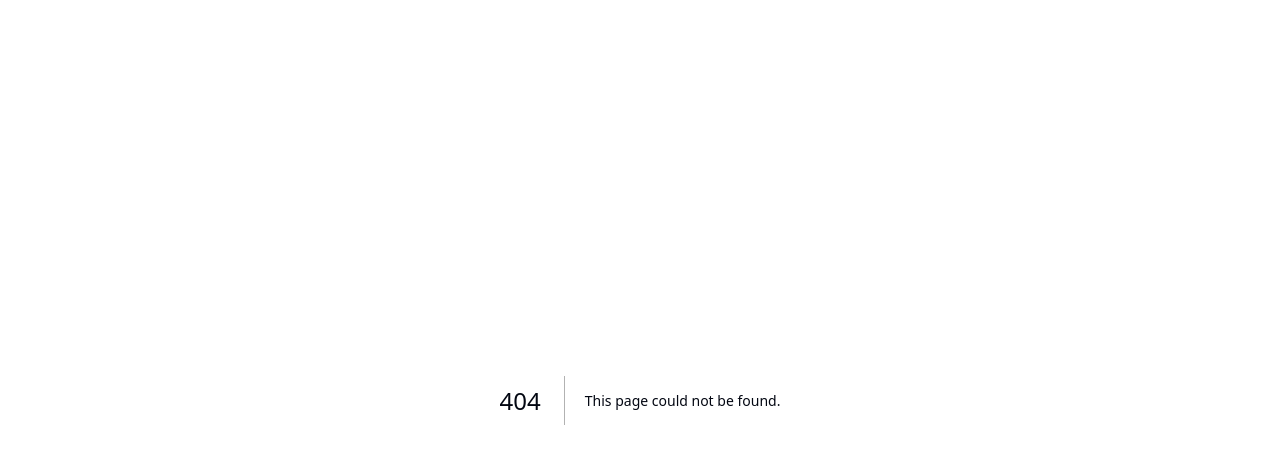
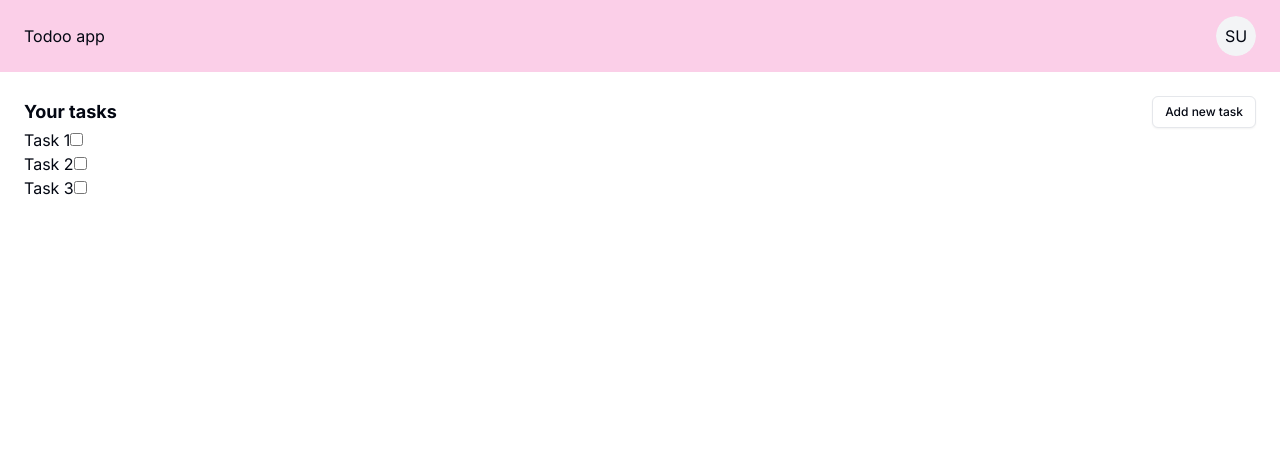
Before and after one commit to akselskaar/todoo-app, a Next.js app: page /tasks in a window 1280 px wide. Before the commit this address had no page. Shown: the top 464 px of the page. Built offline with nearby package versions, Linux system fonts and the light colour scheme; no server answers; sample sign-in values are in the browser's storage.

Commit message:
add: initial app page + layout

```diff
--- /dev/null
+++ b/src/app/(app)/layout.tsx
@@ -0,0 +1,12 @@
+import { AppNav } from '@/components'
+
+const Layout = ({ children }: { children: React.ReactNode }) => {
+  return (
+    <>
+      <AppNav />
+      {children}
+    </>
+  )
+}
+
+export default Layout
--- /dev/null
+++ b/src/app/(app)/tasks/page.tsx
@@ -0,0 +1,31 @@
+import { Button } from '@/components'
+
+const page = () => {
+  return (
+    <main className='p-6'>
+      <header className='flex justify-between items-center'>
+        <h1 className='text-lg font-bold'>Your tasks</h1>
+        <Button size='sm' variant='outline'>
+          Add new task
+        </Button>
+      </header>
+      <section>
+        <ul>
+          <li>
+            <span>Task 1</span>
+            <input type='checkbox' />
+          </li>
+          <li>
+            <span>Task 2</span>
+            <input type='checkbox' />
+          </li>
+          <li>
+            <span>Task 3</span>
+            <input type='checkbox' />
+          </li>
+        </ul>
+      </section>
+    </main>
+  )
+}
+export default page
```
